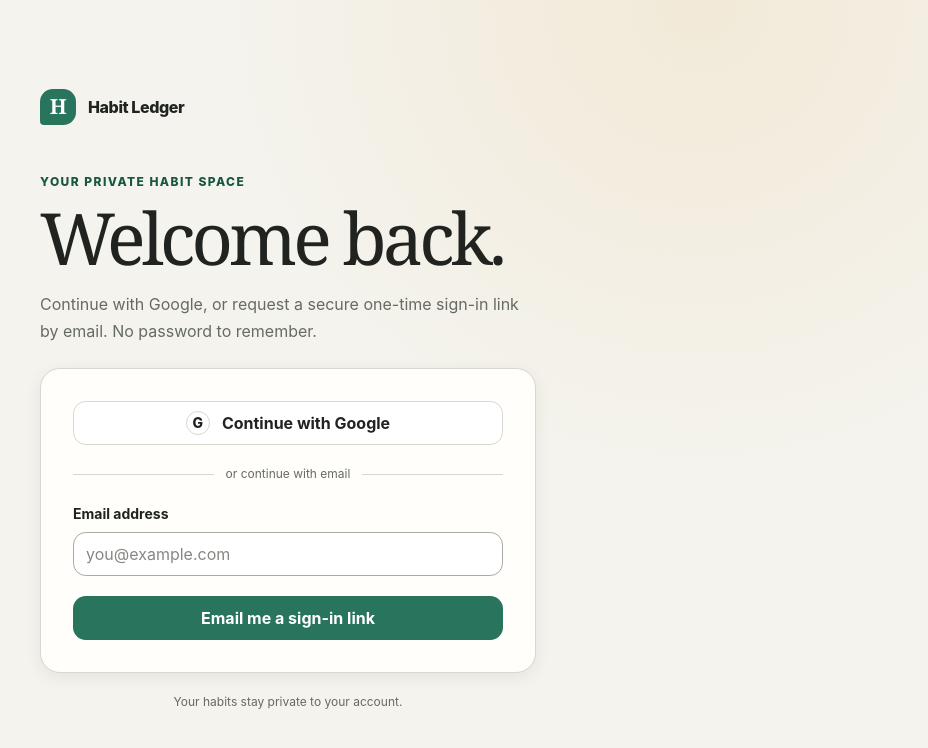
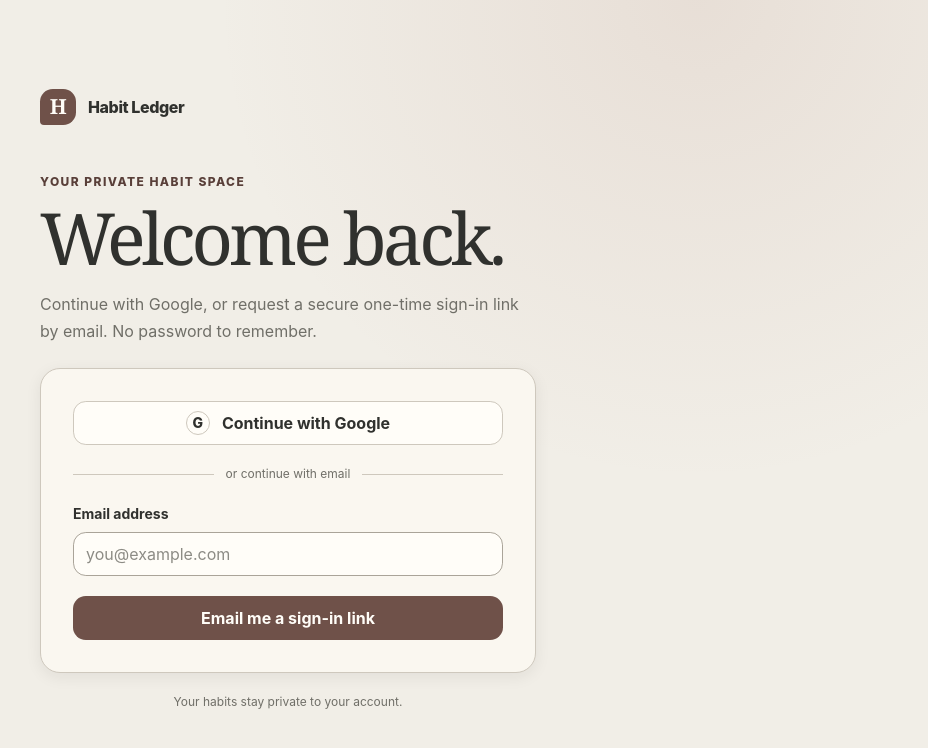
Before and after one commit to cbos1892/habit-ledger, a Next.js app: page /sign-in in a window 1280 px wide. Shown: the top 748 px of the page, without its empty margins (352-1280 px from the left). Built offline with nearby package versions, Linux system fonts and the light colour scheme; no server answers.

Commit message:
Align production theme with Coffeehouse concept

```diff
--- a/src/app/tokens.css
+++ b/src/app/tokens.css
@@ -40,79 +40,80 @@
   --ease-standard: cubic-bezier(0.2, 0, 0, 1);
 }
 
-/* Coffeehouse light is the default paint before the preference script runs. */
+/* Coffeehouse light is the default paint before the preference script runs.
+ * These values are the shared form of the approved Today concept palette. */
 html[data-palette="coffeehouse"],
 html:not([data-palette]) {
   color-scheme: light;
-  --color-canvas: #f4f3ed;
-  --color-surface: #fffefa;
-  --color-surface-subtle: #ebeae3;
-  --color-surface-raised: #ffffff;
-  --color-text: #20231f;
-  --color-text-muted: #656b62;
-  --color-border: #d6d7ce;
-  --color-border-strong: #a8aba1;
-  --color-accent: #28745d;
-  --color-accent-hover: #165642;
-  --color-accent-soft: #dceee6;
-  --color-on-accent: #ffffff;
-  --color-focus: #a25f00;
-  --color-info: #245d82;
-  --color-info-soft: #e0eff8;
-  --color-success: #236348;
-  --color-success-soft: #dcefe5;
-  --color-warning: #795005;
-  --color-warning-soft: #f8e8c4;
-  --color-danger: #9a3f3a;
-  --color-danger-hover: #7f302c;
-  --color-danger-soft: #f7e2df;
-  --color-scrim: rgb(32 35 31 / 52%);
-  --color-nav-surface: rgb(255 254 250 / 92%);
-  --color-nav-surface-wide: rgb(238 237 230 / 82%);
-  --color-warm-glow: rgb(233 183 104 / 16%);
-  --habit-fern: #3f8064;
-  --habit-ocean: #39779a;
-  --habit-sun: #c57a27;
-  --habit-plum: #76558f;
-  --habit-rose: #a65b67;
+  --color-canvas: #f1eee7;
+  --color-surface: #faf7f0;
+  --color-surface-subtle: #e9e4db;
+  --color-surface-raised: #fffdf8;
+  --color-text: #30312e;
+  --color-text-muted: #706f68;
+  --color-border: #cec8bd;
+  --color-border-strong: #aaa499;
+  --color-accent: #6f5149;
+  --color-accent-hover: #593f39;
+  --color-accent-soft: #e4dad4;
+  --color-on-accent: #fffdf8;
+  --color-focus: #315f69;
+  --color-info: #3e6460;
+  --color-info-soft: #dce9e7;
+  --color-success: #5d7569;
+  --color-success-soft: #dde6df;
+  --color-warning: #8c604f;
+  --color-warning-soft: #f0dfd6;
+  --color-danger: #965b59;
+  --color-danger-hover: #784643;
+  --color-danger-soft: #f2dfdc;
+  --color-scrim: rgb(48 49 46 / 52%);
+  --color-nav-surface: rgb(250 247 240 / 92%);
+  --color-nav-surface-wide: rgb(232 227 217 / 82%);
+  --color-warm-glow: rgb(168 119 103 / 13%);
+  --habit-fern: #718076;
+  --habit-ocean: #3e6460;
+  --habit-sun: #a87767;
+  --habit-plum: #84727a;
+  --habit-rose: #92766e;
 }
 
 /* The resolved theme, rather than the saved preference, selects the palette. */
 html[data-palette="coffeehouse"][data-theme="dark"] {
   color-scheme: dark;
-  --color-canvas: #171a18;
-  --color-surface: #202421;
-  --color-surface-subtle: #2a2f2b;
-  --color-surface-raised: #272c28;
-  --color-text: #f1f1e9;
-  --color-text-muted: #b9bdb4;
-  --color-border: #424940;
-  --color-border-strong: #6c746a;
-  --color-accent: #79c5a8;
-  --color-accent-hover: #a2dec7;
-  --color-accent-soft: #244b3d;
-  --color-on-accent: #10271f;
-  --color-focus: #f2bb64;
-  --color-info: #91c7e7;
-  --color-info-soft: #203d4e;
-  --color-success: #8bd0ae;
-  --color-success-soft: #214536;
-  --color-warning: #f0c46f;
-  --color-warning-soft: #4b3b1d;
-  --color-danger: #efaaa4;
-  --color-danger-hover: #ffc3be;
-  --color-danger-soft: #512d2b;
-  --color-scrim: rgb(0 0 0 / 68%);
-  --color-nav-surface: rgb(32 36 33 / 92%);
-  --color-nav-surface-wide: rgb(26 30 27 / 88%);
-  --color-warm-glow: rgb(197 122 39 / 11%);
-  --shadow-sm: 0 0.25rem 1rem rgb(0 0 0 / 20%);
-  --shadow-lg: 0 1.4rem 4rem rgb(0 0 0 / 28%);
-  --habit-fern: #79b99a;
-  --habit-ocean: #77b3d3;
-  --habit-sun: #e6ab64;
-  --habit-plum: #b99bd0;
-  --habit-rose: #d9959f;
+  --color-canvas: #273337;
+  --color-surface: #344044;
+  --color-surface-subtle: #3b4749;
+  --color-surface-raised: #404c4e;
+  --color-text: #e7e2da;
+  --color-text-muted: #b2b4af;
+  --color-border: #536064;
+  --color-border-strong: #707b7d;
+  --color-accent: #b09aa4;
+  --color-accent-hover: #ebdfe2;
+  --color-accent-soft: #4d4850;
+  --color-on-accent: #273337;
+  --color-focus: #d4c4a8;
+  --color-info: #80a19e;
+  --color-info-soft: #3d5253;
+  --color-success: #91a096;
+  --color-success-soft: #465450;
+  --color-warning: #ad867b;
+  --color-warning-soft: #59494a;
+  --color-danger: #d9a49d;
+  --color-danger-hover: #f0c0b9;
+  --color-danger-soft: #5b4142;
+  --color-scrim: rgb(9 15 17 / 68%);
+  --color-nav-surface: rgb(52 64 68 / 92%);
+  --color-nav-surface-wide: rgb(34 45 49 / 88%);
+  --color-warm-glow: rgb(128 161 158 / 7%);
+  --shadow-sm: 0 0.25rem 1rem rgb(9 15 17 / 20%);
+  --shadow-lg: 0 1.4rem 4rem rgb(9 15 17 / 28%);
+  --habit-fern: #91a096;
+  --habit-ocean: #80a19e;
+  --habit-sun: #ad867b;
+  --habit-plum: #b09aa4;
+  --habit-rose: #a78f98;
 }
 
 /* Compatibility aliases while older feature CSS adopts semantic roles. */
```
